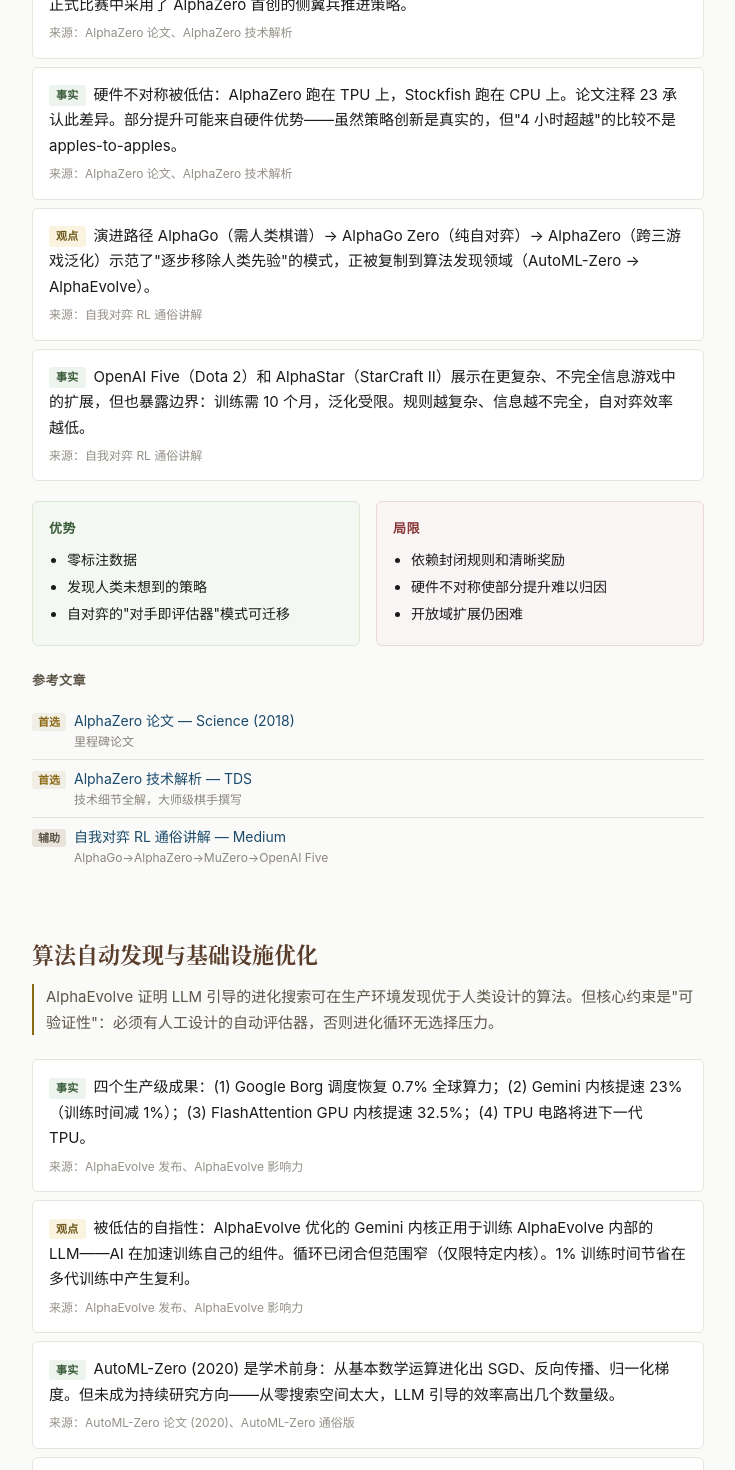
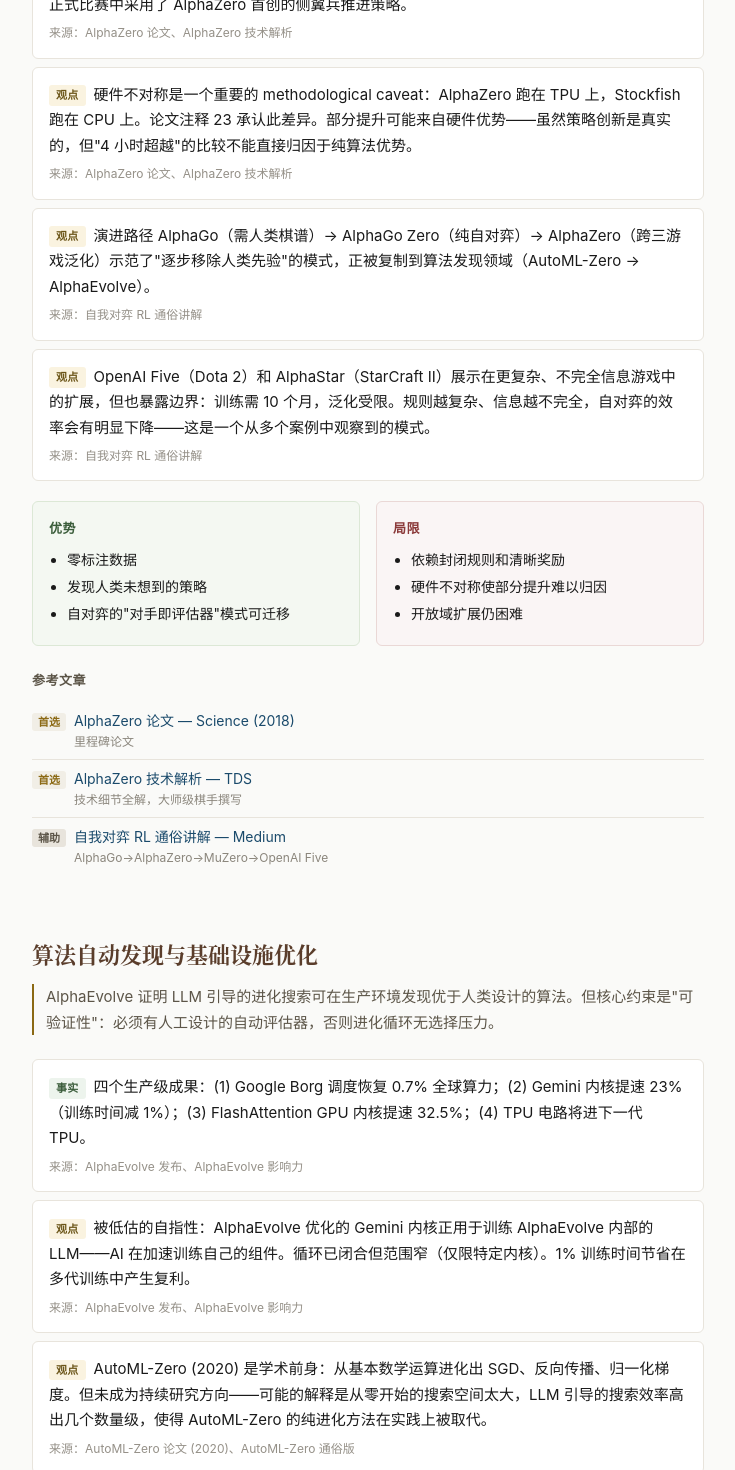
Before and after one commit to grapeot/ai-self-evolution-landscape, a React (Vite) app in the folder frontend/: page / in a window 1280 px wide. Shown: the part 1950-3420 px from the top of the page, without its empty margins (272-1007 px from the left). Built offline with nearby package versions, Linux system fonts and the light colour scheme.

Commit message:
fix: Phase 8 — 审阅修正：fact→opinion 重标注 + 新增 Tension

```diff
--- a/frontend/src/data/fieldMap.ts
+++ b/frontend/src/data/fieldMap.ts
@@ -60,7 +60,7 @@
       intuitions: [
         { id: 'conceptual-origins-1', text: 'Good 的原始论证："第一个 ultraintelligent machine 是人类的最后一项发明"——之后机器会接手。但论证纯演绎，不含数据或形式证明。', type: 'fact', sources: [0] },
         { id: 'conceptual-origins-2', text: 'MIRI 的风险框架：不声称智能爆炸必然发生，但认为后果极其重大值得提前研究。核心 concern 是 competence（能力）而非 malevolence（恶意）：一个 competent 但目标与人类不一致的系统是主要威胁。', type: 'opinion', sources: [1] },
-        { id: 'conceptual-origins-3', text: 'AI 研究者对"何时"没有共识。2011 Oxford 会议中位数预计 2050 年 50% 概率有 HLMI，但 41% 的 AI@50 参会者认为机器智能永远不会达到人类水平。预测分散本身就是一个信号。', type: 'fact', sources: [1] },
+        { id: 'conceptual-origins-3', text: 'AI 研究者对"何时"没有共识。2011 Oxford 会议中位数预计 2050 年 50% 概率有 HLMI，但 41% 的 AI@50 参会者认为机器智能永远不会达到人类水平。预测本身的分散程度就是一个值得注意的信号——如果专家都不能收敛，任何单一预测都不可靠。', type: 'opinion', sources: [1] },
         { id: 'conceptual-origins-4', text: 'Yudkowsky 对 Chollet 的反驳：No Free Lunch 定理在此不适用——我们生活在归纳有效的低熵宇宙。AlphaGo Zero 三天内超越人类几世纪围棋知识，证明单个系统可以超越分布式人类智慧的积累。', type: 'opinion', sources: [3] },
       ],
       pros: ['逻辑简洁：如果 AI 能改进自己，循环就闭合了', 'AlphaGo Zero 等案例提供实证支撑', '为后续工程探索提供概念地基'],
@@ -78,9 +78,9 @@
       thesis: 'AlphaZero 证明了"零人类数据"的自改进在封闭规则系统中可行。但它的成功依赖三个前提：清晰可自动评估的奖励信号、封闭规则空间、大量计算资源。这些在开放世界中不自动成立。',
       intuitions: [
         { id: 'self-play-1', text: 'AlphaZero 从零开始 4 小时超越 Stockfish。具体：每步 1,600 次 MCTS 模拟，每代 25,000 局自对弈，新旧网络 400 局验证 55% 阈值替换，共 200 代。Magnus Carlsen 后来在正式比赛中采用了 AlphaZero 首创的侧翼兵推进策略。', type: 'fact', sources: [0, 1] },
-        { id: 'self-play-2', text: '硬件不对称被低估：AlphaZero 跑在 TPU 上，Stockfish 跑在 CPU 上。论文注释 23 承认此差异。部分提升可能来自硬件优势——虽然策略创新是真实的，但"4 小时超越"的比较不是 apples-to-apples。', type: 'fact', sources: [0, 1] },
+        { id: 'self-play-2', text: '硬件不对称是一个重要的 methodological caveat：AlphaZero 跑在 TPU 上，Stockfish 跑在 CPU 上。论文注释 23 承认此差异。部分提升可能来自硬件优势——虽然策略创新是真实的，但"4 小时超越"的比较不能直接归因于纯算法优势。', type: 'opinion', sources: [0, 1] },
         { id: 'self-play-3', text: '演进路径 AlphaGo（需人类棋谱）→ AlphaGo Zero（纯自对弈）→ AlphaZero（跨三游戏泛化）示范了"逐步移除人类先验"的模式，正被复制到算法发现领域（AutoML-Zero → AlphaEvolve）。', type: 'opinion', sources: [2] },
-        { id: 'self-play-4', text: 'OpenAI Five（Dota 2）和 AlphaStar（StarCraft II）展示在更复杂、不完全信息游戏中的扩展，但也暴露边界：训练需 10 个月，泛化受限。规则越复杂、信息越不完全，自对弈效率越低。', type: 'fact', sources: [2] },
+        { id: 'self-play-4', text: 'OpenAI Five（Dota 2）和 AlphaStar（StarCraft II）展示在更复杂、不完全信息游戏中的扩展，但也暴露边界：训练需 10 个月，泛化受限。规则越复杂、信息越不完全，自对弈的效率会有明显下降——这是一个从多个案例中观察到的模式。', type: 'opinion', sources: [2] },
       ],
       pros: ['零标注数据', '发现人类未想到的策略', '自对弈的"对手即评估器"模式可迁移'],
       cons: ['依赖封闭规则和清晰奖励', '硬件不对称使部分提升难以归因', '开放域扩展仍困难'],
@@ -97,9 +97,9 @@
       intuitions: [
         { id: 'algorithm-discovery-1', text: '四个生产级成果：(1) Google Borg 调度恢复 0.7% 全球算力；(2) Gemini 内核提速 23%（训练时间减 1%）；(3) FlashAttention GPU 内核提速 32.5%；(4) TPU 电路将进下一代 TPU。', type: 'fact', sources: [0, 1] },
         { id: 'algorithm-discovery-2', text: '被低估的自指性：AlphaEvolve 优化的 Gemini 内核正用于训练 AlphaEvolve 内部的 LLM——AI 在加速训练自己的组件。循环已闭合但范围窄（仅限特定内核）。1% 训练时间节省在多代训练中产生复利。', type: 'opinion', sources: [0, 1] },
-        { id: 'algorithm-discovery-3', text: 'AutoML-Zero (2020) 是学术前身：从基本数学运算进化出 SGD、反向传播、归一化梯度。但未成为持续研究方向——从零搜索空间太大，LLM 引导的效率高出几个数量级。', type: 'fact', sources: [2, 3] },
-        { id: 'algorithm-discovery-4', text: 'DeepMind 自述的核心约束："需要自动化评估指标……排除了需要人工实验的任务。"没有可量化目标函数的领域（营销、战略、创意）——AlphaEvolve 无法工作。这是方法论的根限。', type: 'fact', sources: [0, 5] },
-        { id: 'algorithm-discovery-5', text: 'CodeEvolve（开源复现）已用开源模型在 4 个问题上超越 AlphaEvolve。说明方法论优势不在模型质量而在工程规模，技术壁垒有限。', type: 'fact', sources: [4] },
+        { id: 'algorithm-discovery-3', text: 'AutoML-Zero (2020) 是学术前身：从基本数学运算进化出 SGD、反向传播、归一化梯度。但未成为持续研究方向——可能的解释是从零开始的搜索空间太大，LLM 引导的搜索效率高出几个数量级，使得 AutoML-Zero 的纯进化方法在实践上被取代。', type: 'opinion', sources: [2, 3] },
+        { id: 'algorithm-discovery-4', text: 'DeepMind 自述的核心约束："需要自动化评估指标……排除了需要人工实验的任务。"这意味着在没有可量化目标函数的领域（营销、战略、创意），AlphaEvolve 的搜索循环无法建立——这个约束被认为是方法论的根限，而非暂时性的工程障碍。', type: 'opinion', sources: [0, 5] },
+        { id: 'algorithm-discovery-5', text: '已有开源项目在部分问题上复现并超越了 AlphaEvolve 的结果，使用的是开源权重模型。这暗示 AlphaEvolve 的方法论优势可能在工程规模和应用广度上，而非模型质量——技术壁垒比表面看起来低。', type: 'opinion', sources: [4] },
       ],
       pros: ['生产级成果（Google 全球算力）', '自指性循环部分闭合', '跨域通用性已验证（芯片→基因组→物流）'],
       cons: ['受可验证性约束——多数问题无客观评分器', '无法改进自身搜索过程', '开源复现已超越，技术壁垒有限'],
@@ -141,9 +141,10 @@
       intuitions: [
         { id: 'industry-frontier-1', text: 'Recursive 全明星团队：CEO Richard Socher（You.com 创始人）；联创含 ViT 作者 Dosovitskiy、DeepMind 开放式进化负责人 Rocktaschel、POET 作者 Clune、前 Meta FAIR 总监 Tian。顾问 Peter Norvig。', type: 'fact', sources: [0, 1] },
         { id: 'industry-frontier-2', text: '技术路线：开放式进化（open-endedness），核心手段 rainbow teaming——两个 AI 对抗共同进化。Socher 区分自改进和 auto-research：前者需系统发展"对自身缺陷的自我意识"。', type: 'fact', sources: [0, 1] },
-        { id: 'industry-frontier-3', text: '三家自改进创业公司：Recursive（Socher, $650M/$4.65B）、SSI（Sutskever, $3B+/$32B）、Ricursive Intelligence（AlphaChip 分拆）。三家均无公开产品——市场为"如果成立"的上行空间定价。', type: 'fact', sources: [0, 3] },
-        { id: 'industry-frontier-4', text: '大实验室内部进展可能更深但不透明。OpenAI 构建自动化 AI 研究员（Altman 预计 2026 秋初研水平）；Anthropic 多数代码已 Claude 编写（Clark 估 60% 概率 2028 前自主训练后继者）；DeepMind AlphaEvolve 已生产运行 1 年+。', type: 'fact', sources: [4] },
+        { id: 'industry-frontier-3', text: '三家自改进创业公司：Recursive（Socher, $650M/$4.65B）、SSI（Sutskever, $3B+/$32B）、Ricursive Intelligence（AlphaChip 分拆）。三家均无公开产品。一位分析师的观察是，市场在为"如果成立"的上行空间定价，而非为已验证的产品定价。', type: 'opinion', sources: [0, 3] },
+        { id: 'industry-frontier-4', text: '大实验室内部进展可能比创业公司更深入，但不透明。OpenAI 在构建"自动化 AI 研究员"（Altman 预计 2026 秋达到初级研究员水平）；Anthropic 多数代码已由 Claude 编写（Jack Clark 估计 60% 概率 2028 年底前出现能自主训练后继者的系统）；DeepMind 的 AlphaEvolve 已生产运行 1 年以上。但这些信息的公开程度有限，难以独立验证。', type: 'opinion', sources: [4] },
         { id: 'industry-frontier-5', text: 'Nvidia 和 AMD 同时投资 Recursive 不是巧合。如果自改进成真，最大瓶颈是算力——芯片公司是卖铲人。它们的参与表明认为自改进是近期计算需求驱动力，不只是遥远理论。', type: 'opinion', sources: [0] },
+        { id: 'industry-frontier-6', text: '自改进 AI 的安全哲学分裂成两条路线：Recursive 的开放式进化和 rainbow teaming 认为对抗性自我测试本身就是安全机制——两个 AI 互相攻击能暴露漏洞；SSI（Sutskever, $32B）则拒绝公开任何产品和路线图，认为自改进系统一旦启动就无法关闭，安全验证必须在封闭环境中预先完成。这两种路线代表了"开放即安全"和"封闭才安全"的根本分歧。', type: 'opinion', sources: [0, 4] },
       ],
       pros: ['资本涌入加速工程探索', '全明星团队密度罕见', '大实验室内部项目提供更可靠验证'],
       cons: ['$4.65B 估值建立在零产品零 demo 上', 'Socher 同时管理 You.com，精力分散', '关键进展不透明——公共叙事可能滞后或误导'],
@@ -217,6 +218,15 @@
       ],
       status: 'active',
     },
+    {
+      id: 'tension-alignment-speed',
+      question: '自改进应该追求速度还是追求安全？',
+      positions: [
+        { side: '速度优先 (Recursive)', argument: '开放式进化和 rainbow teaming 本身就是安全机制——两个 AI 对抗性共同进化，攻击方天然会暴露防守方的漏洞。开放比封闭更安全，因为封闭系统的缺陷不可见。最快的进展也是最好的安全策略——谁先到达可自改进的 AI，谁就能定义规则。' },
+        { side: '安全优先 (SSI/Sutskever)', argument: 'SSI 以 $32B 估值、零产品、零公开路线图的姿态明确拒绝速度竞争。他们的隐含假设是：自改进系统一旦启动就无法关闭，因此必须在启动前确保安全。速度和安全是 trade-off，而当前的市场竞争压力系统性地偏向速度。' },
+      ],
+      status: 'active',
+    },
   ],
   readingPath: {
     ifYouHave5Min: ['conceptual-origins-1', 'self-play-1', 'algorithm-discovery-1', 'continual-learning-3', 'industry-frontier-1', 'skepticism-1'],
```
